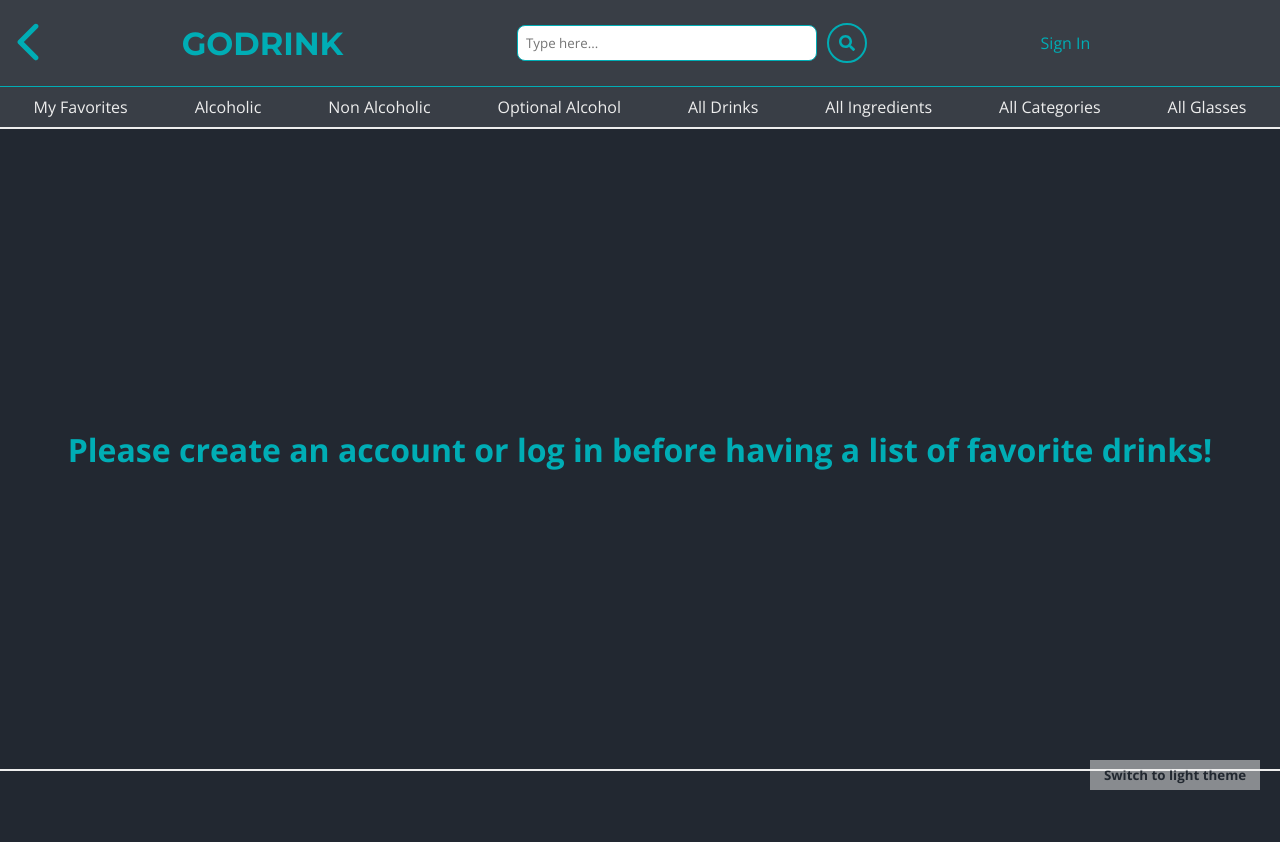
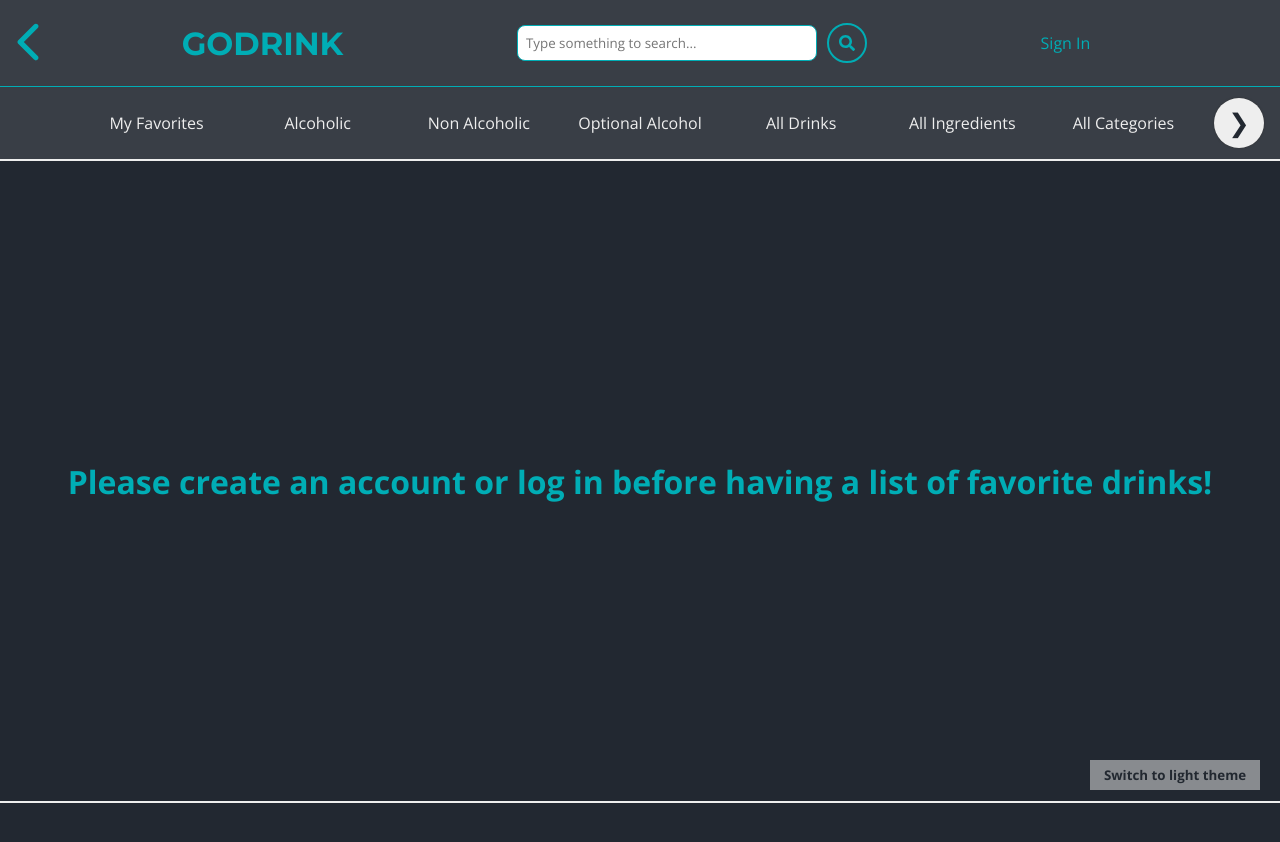
Before and after one commit to MatheusAndrade23/Go_Drink_React, a React (Create React App) app: page /favorites in a window 1280 px wide. Shown: the top 842 px of the page. Before the commit the page ends 819 px from the top, so only its background shows below. Built offline with nearby package versions, Linux system fonts and the light colour scheme.

Commit message:
Components

```diff
--- a/src/components/DrinkComponent/index.jsx
+++ b/src/components/DrinkComponent/index.jsx
@@ -8,7 +8,7 @@ export const DrinkComponent = ({ drink }) => {
   return (
     <Styled.Drink
       onClick={() => (window.location.href = `/drink/${idDrink}`)}
-      title="Drink Details"
+      title={`${strDrink} details`}
     >
       <img src={strDrinkThumb} alt={strDrink} loading="lazy" />
       <Heading as="h6" size="small">
--- a/src/components/Header/index.jsx
+++ b/src/components/Header/index.jsx
@@ -66,7 +66,7 @@ export const Header = () => {
           <InputComponent
             type="text"
             handleChange={SearchInput}
-            placeholder="Type here..."
+            placeholder="Type something to search..."
             name="search"
           />
           <ButtonComponent
--- a/src/components/Header/styles.js
+++ b/src/components/Header/styles.js
@@ -10,7 +10,6 @@ export const Header = styled.header`
     background-color: ${theme.colors.secondaryColor};
     border-bottom: 1px solid ${theme.colors.thirdColor};
     z-index: 200;
-
     /* a {
       min-width: 20%;
       text-align: center;
--- a/src/components/HeaderMenu/index.jsx
+++ b/src/components/HeaderMenu/index.jsx
@@ -1,10 +1,24 @@
 import * as Styled from './styles';
+
+import Carousel from 'react-elastic-carousel';
 
 import { LinkComponent } from '../LinkComponent';
 
 export const HeaderMenu = () => {
+  const breakPoints = [
+    { width: 1, itemsToShow: 1, pagination: false },
+    { width: 300, itemsToShow: 2, pagination: false },
+    { width: 450, itemsToShow: 3, pagination: false },
+    { width: 600, itemsToShow: 4, pagination: false },
+    { width: 720, itemsToShow: 5, pagination: false },
+    { width: 850, itemsToShow: 6, pagination: false },
+    { width: 990, itemsToShow: 7, pagination: false },
+    { width: 1140, itemsToShow: 8, pagination: false },
+  ];
+
   return (
     <Styled.Menu>
+      <Carousel breakPoints={breakPoints}>
         <LinkComponent link="/favorites" model="alternative">
           My Favorites
         </LinkComponent>
@@ -29,6 +43,7 @@ export const HeaderMenu = () => {
         <LinkComponent link="/list/glasses" model="alternative">
           All Glasses
         </LinkComponent>
+      </Carousel>
     </Styled.Menu>
   );
 };
--- a/src/components/LinkComponent/styles.js
+++ b/src/components/LinkComponent/styles.js
@@ -39,5 +39,6 @@ export const Link = styled.a`
     ${LinkCase(uppercase)};
     ${LinkSize[size](theme)};
     ${LinkModel[model](theme)};
+    text-align: center;
   `}
 `;
--- a/src/components/RandomDrinkComponent/index.jsx
+++ b/src/components/RandomDrinkComponent/index.jsx
@@ -35,7 +35,7 @@ export const RandomDrinkComponent = () => {
         <Styled.Drink
           key={drink.idDrink}
           onClick={() => (window.location.href = `/drink/${drink.idDrink}`)}
-          title="Drink Details"
+          title={`${drink.strDrink} details`}
         >
           <img src={drink.strDrinkThumb} alt={drink.strDrink} loading="lazy" />
           <Heading as="h6" size="small">
```
Lines whose indentation alone changed are shown as unchanged.
